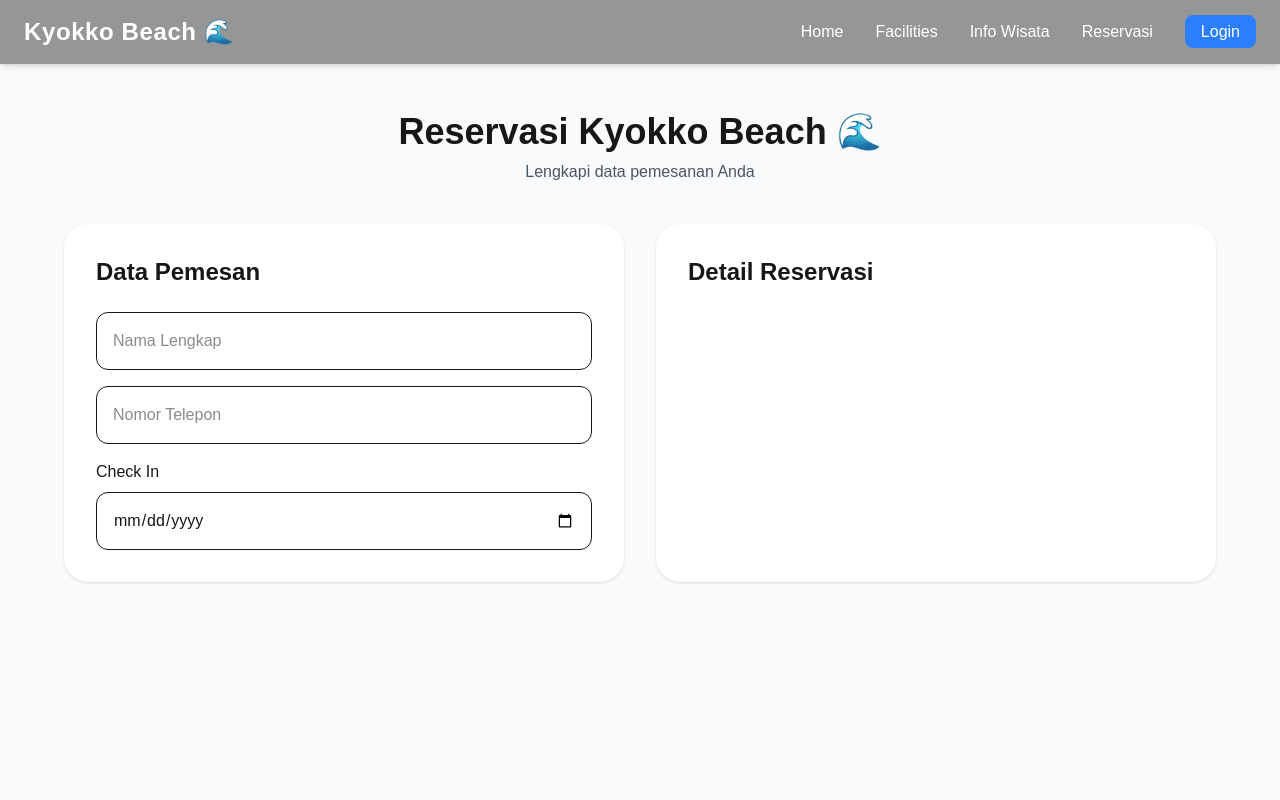
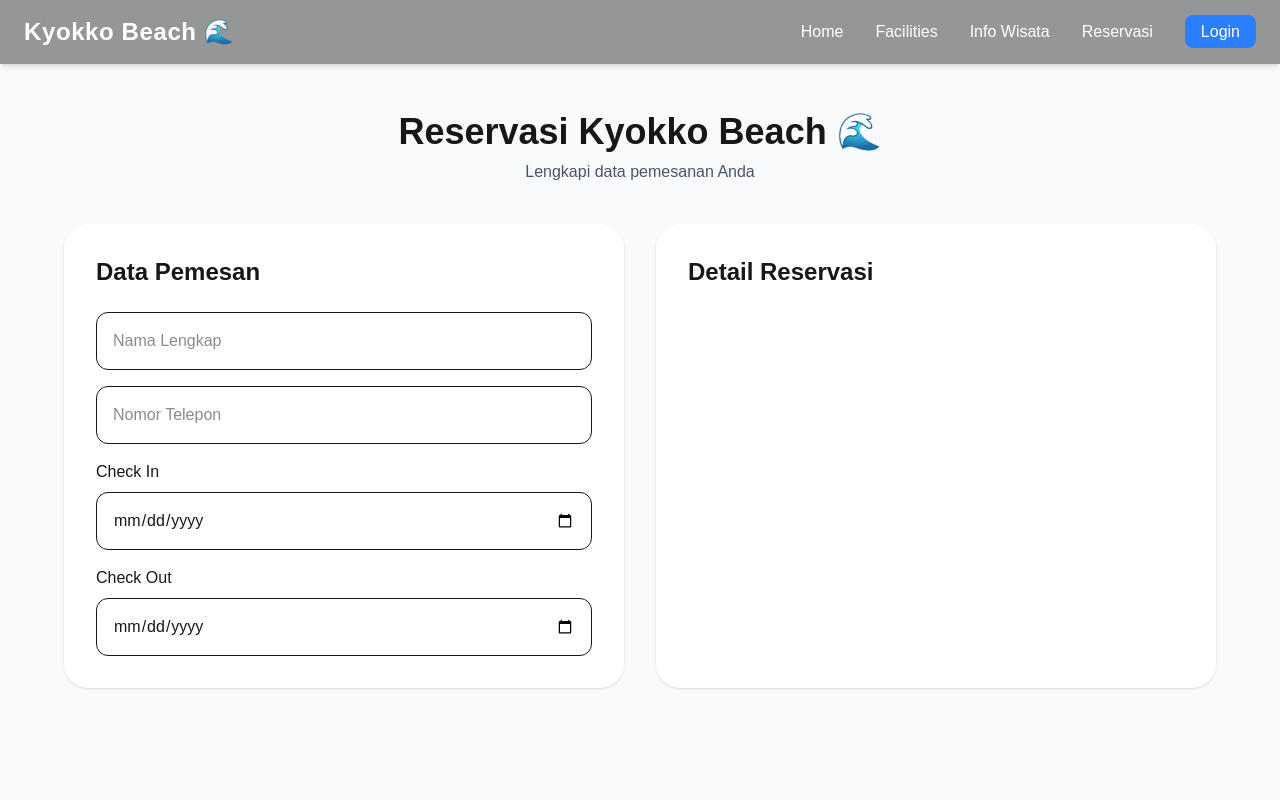
Before and after one commit to salavansaputra-cell/TA-WEB-24A-SANSAN, a Next.js app in the folder kyokko/: page /reservasi in a window 1280 px wide. Shown: the top 800 px of the page. Built offline with nearby package versions, Linux system fonts and the light colour scheme.

Commit message:
Nadia: menambahkan input check out

```diff
--- a/kyokko/app/reservasi/page.tsx
+++ b/kyokko/app/reservasi/page.tsx
@@ -9,6 +9,9 @@ export default function ReservasiPage() {
     useState("");
 
   const [checkIn, setCheckIn] =
+    useState("");
+
+  const [checkOut, setCheckOut] =
     useState("");
 
   return (
@@ -68,6 +71,21 @@ export default function ReservasiPage() {
               />
             </div>
 
+            <div>
+              <label>
+                Check Out
+              </label>
+
+              <input
+                type="date"
+                value={checkOut}
+                onChange={(e) =>
+                  setCheckOut(e.target.value)
+                }
+                className="w-full border rounded-xl p-4 mt-2"
+              />
+            </div>
+
           </div>
         </div>
 
```
